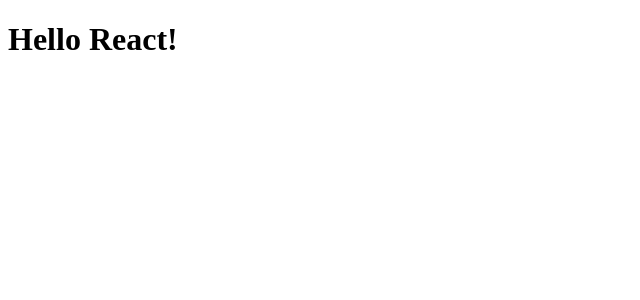
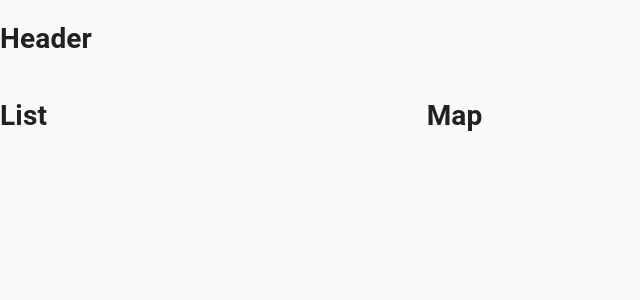
Before and after one commit to guizioliveira/travel-advisor-app, a React (Vite) app: page / in a window 1280 px wide. Shown: the top 300 px of the page, without its empty margins (0-640 px from the left). Built offline with nearby package versions, Linux system fonts and the light colour scheme.

Commit message:
create components structure

```diff
--- a/src/App.tsx
+++ b/src/App.tsx
@@ -1,11 +1,36 @@
-import React from 'react'
+import React from "react";
+import { CssBaseline, Grid } from "@material-ui/core";
+import Header from "./components/Header/Header";
+import List from "./components/List/List";
+import Map from "./components/Map/Map";
 
 function App() {
   return (
-    <div>
-      <h1>Hello React!</h1>
-    </div>
-  )
+    <>
+      <CssBaseline />
+      <Header />
+      <Grid
+        container
+        spacing={3}
+        style={{ width: "100%" }}
+      >
+        <Grid
+          item
+          xs={12}
+          md={4}
+        >
+          <List/>
+        </Grid>
+        <Grid
+          item
+          xs={12}
+          md={8}
+        >
+          <Map/>
+        </Grid>
+      </Grid>
+    </>
+  );
 }
 
-export default App
+export default App;
--- /dev/null
+++ b/src/components/Header/Header.tsx
@@ -0,0 +1,9 @@
+import React from 'react';
+
+const Header = () => {
+    return (
+        <h1>Header</h1>
+    );
+}
+
+export default Header;
--- /dev/null
+++ b/src/components/List/List.tsx
@@ -0,0 +1,9 @@
+import React from 'react';
+
+const List = () => {
+    return (
+        <h1>List</h1>
+    );
+}
+
+export default List;
--- /dev/null
+++ b/src/components/Map/Map.tsx
@@ -0,0 +1,9 @@
+import React from 'react';
+
+const Map = () => {
+    return (
+        <h1>Map</h1>
+    );
+}
+
+export default Map;
```
Also changed, not shown: src/components/PlaceDetails/PlaceDetails.tsx (added, +9 -0 lines), src/components/Header/styles.jsx (added), src/components/List/styles.jsx (added), src/components/Map/styles.jsx (added), src/components/PlaceDetails/styles.jsx (added).
